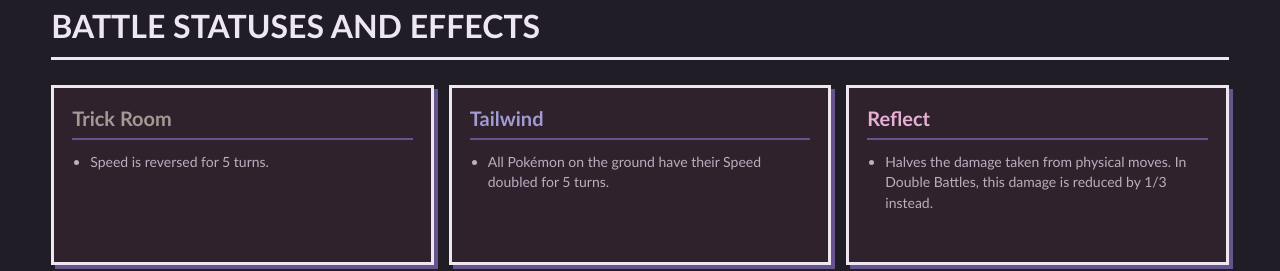
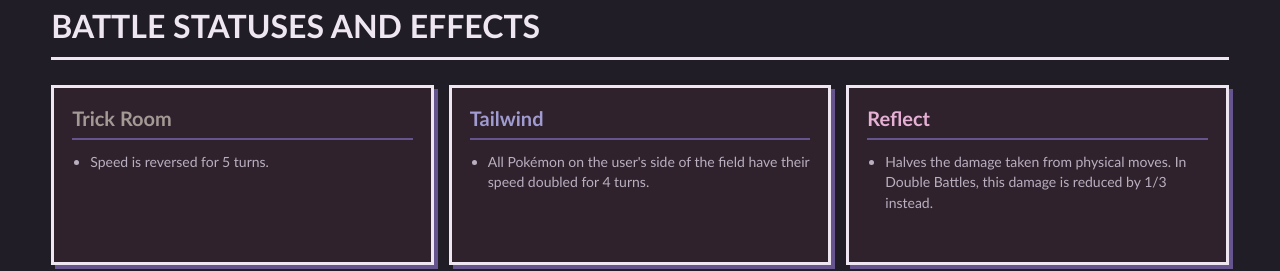
Before and after one commit to code-monkii/code-monkii.github.io, a plain HTML site: page status.html in a window 1280 px wide. Shown: the part 2521-2792 px from the top of the page. Drawn offline with Linux system fonts and the light colour scheme.

Commit message:
Tailwind update

```diff
--- a/status.html
+++ b/status.html
@@ -220,7 +220,7 @@
                 <article class="status-guide-card status-tailwind">
                     <h3>Tailwind</h3>
                     <ul>
-                        <li>All Pokémon on the ground have their Speed doubled for 5 turns.</li>
+                        <li>All Pokémon on the user's side of the field have their speed doubled for 4 turns.</li>
                     </ul>
                 </article>
 
```
